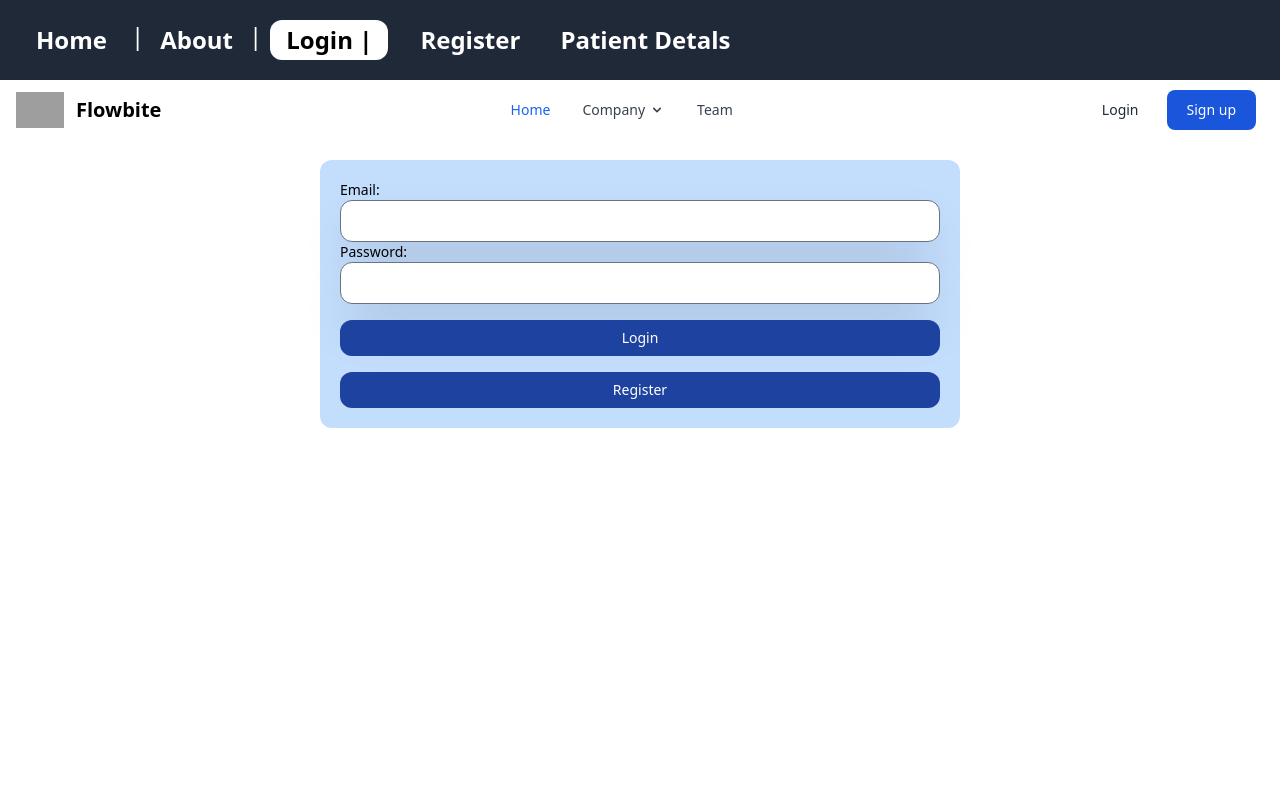
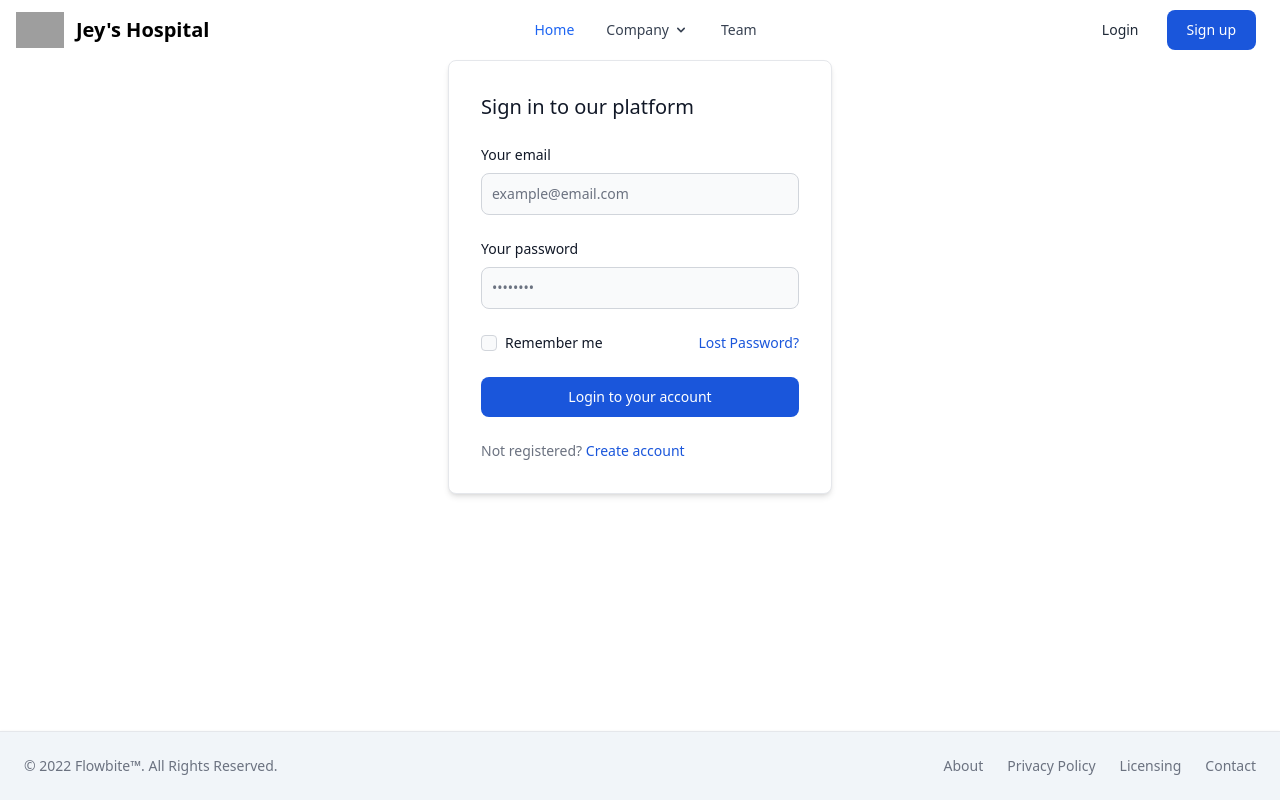
Before and after one commit to AkumuJey/healthbio, a Vue app: page /login in a window 1280 px wide. Built offline with nearby package versions, Linux system fonts and the light colour scheme; no server answers; grey boxes are pictures that could not be loaded.

Commit message:
Footer and Sign Up modifications

```diff
--- a/src/App.vue
+++ b/src/App.vue
@@ -1,23 +1,15 @@
 <template>
-    <div>
-      <nav class="bg-gray-800 text-2xl text-white text-center p-5 sticky top-0 w-screen flex flex-row">
-        <router-link :to="{ name: 'home' }" class="font-bold mr-2 px-4 py-1 rounded-xl" >Home</router-link> |
-        <router-link :to="{ name: 'about' }" class="font-bold mx-2 px-2 py-1 rounded-xl">About</router-link> |
-        <router-link :to="{ name: 'login' }" class="font-bold px-4 py-1 ml-2 mr-2 rounded-xl" v-if="!isLoggedIn">Login  | </router-link>
-        <router-link :to="{ name: 'signUp' }" class="font-bold px-4 py-1 ml-2 rounded-xl">Register</router-link>
-        <router-link :to="{ name: 'PatientDetails' }" class="font-bold px-4 py-1 ml-2 rounded-xl">Patient Detals</router-link>
-        <button class="" @click="handleSignOut" v-if="isLoggedIn">Sign Out</button>
-      </nav>
-
+    <div class="bg-white dark:bg-gray-900">
       <nav class="bg-white border-gray-200 px-2 md:px-4 py-2.5 dark:bg-gray-900">
         <div class="flex flex-wrap justify-between items-center mx-auto max-w-screen-xl">
             <a href="https://flowbite.com" class="flex items-center">
                 <img src="https://flowbite.com/docs/images/logo.svg" class="mr-3 h-6 sm:h-9" alt="Flowbite Logo" />
-          <span class="self-center text-xl font-semibold whitespace-nowrap dark:text-white">Flowbite</span>
+                <span class="self-center text-xl font-semibold whitespace-nowrap dark:text-white">Jey's Hospital</span>
             </a>
             <div class="flex items-center md:order-2">
-          <a href="#" class="text-gray-800 dark:text-white hover:bg-gray-50 focus:ring-4 focus:ring-gray-300 font-medium rounded-lg text-sm px-4 py-2 md:px-5 md:py-2.5 mr-1 md:mr-2 dark:hover:bg-gray-700 focus:outline-none dark:focus:ring-gray-800">Login</a>
-          <a href="#" class="text-white bg-blue-700 hover:bg-blue-800 focus:ring-4 focus:ring-blue-300 font-medium rounded-lg text-sm px-4 py-2 md:px-5 md:py-2.5 mr-1 md:mr-2 dark:bg-blue-600 dark:hover:bg-blue-700 focus:outline-none dark:focus:ring-blue-800">Sign up</a>
+                <router-link :to="{ name: 'login' }" class="text-gray-800 dark:text-white hover:bg-gray-50 focus:ring-4 focus:ring-gray-300 font-medium rounded-lg text-sm px-4 py-2 md:px-5 md:py-2.5 mr-1 md:mr-2 dark:hover:bg-gray-700 focus:outline-none dark:focus:ring-gray-800" v-if="!isLoggedIn">Login</router-link>
+                <button class="text-gray-800 dark:text-white hover:bg-gray-50 focus:ring-4 focus:ring-gray-300 font-medium rounded-lg text-sm px-4 py-2 md:px-5 md:py-2.5 mr-1 md:mr-2 dark:hover:bg-gray-700 focus:outline-none dark:focus:ring-gray-800" v-if="isLoggedIn" @click="handleSignOut">Sign out</button>
+                <router-link :to="{ name: 'signUp' }" class="text-white bg-blue-700 hover:bg-blue-800 focus:ring-4 focus:ring-blue-300 font-medium rounded-lg text-sm px-4 py-2 md:px-5 md:py-2.5 mr-1 md:mr-2 dark:bg-blue-600 dark:hover:bg-blue-700 focus:outline-none dark:focus:ring-blue-800">Sign up</router-link>
                 <button data-collapse-toggle="mega-menu-icons" type="button" class="inline-flex items-center p-2 ml-1 text-sm text-gray-500 rounded-lg md:hidden hover:bg-gray-100 focus:outline-none focus:ring-2 focus:ring-gray-200 dark:text-gray-400 dark:hover:bg-gray-700 dark:focus:ring-gray-600" aria-controls="mega-menu-icons" aria-expanded="false">
                     <span class="sr-only">Open main menu</span>
                     <svg aria-hidden="true" class="w-6 h-6" fill="currentColor" viewBox="0 0 20 20" xmlns="http://www.w3.org/2000/svg"><path fill-rule="evenodd" d="M3 5a1 1 0 011-1h12a1 1 0 110 2H4a1 1 0 01-1-1zM3 10a1 1 0 011-1h12a1 1 0 110 2H4a1 1 0 01-1-1zM3 15a1 1 0 011-1h12a1 1 0 110 2H4a1 1 0 01-1-1z" clip-rule="evenodd"></path></svg>
@@ -26,7 +18,7 @@
             <div id="mega-menu-icons" class="hidden justify-between items-center w-full md:flex md:w-auto md:order-1">
                 <ul class="flex flex-col mt-4 text-sm font-medium md:flex-row md:space-x-8 md:mt-0">
                     <li>
-                  <a href="#" class="block py-2 pr-4 pl-3 text-blue-600 border-b border-gray-100 hover:bg-gray-50 md:hover:bg-transparent md:border-0 md:hover:text-blue-600 md:p-0 dark:text-blue-500 md:dark:hover:text-blue-500 dark:hover:bg-gray-700 dark:hover:text-blue-500 md:dark:hover:bg-transparent dark:border-gray-700" aria-current="page">Home</a>
+                        <router-link :to="{ name: 'home' }" class="block py-2 pr-4 pl-3 text-blue-600 border-b border-gray-100 hover:bg-gray-50 md:hover:bg-transparent md:border-0 md:hover:text-blue-600 md:p-0 dark:text-blue-500 md:dark:hover:text-blue-500 dark:hover:bg-gray-700 dark:hover:text-blue-500 md:dark:hover:bg-transparent dark:border-gray-700" aria-current="page">Home</router-link>
                     </li>
                     <li>
                         <button id="mega-menu-icons-dropdown-button" data-dropdown-toggle="mega-menu-icons-dropdown" class="flex justify-between items-center py-2 pr-4 pl-3 w-full font-medium text-gray-700 border-b border-gray-100 md:w-auto hover:bg-gray-50 md:hover:bg-transparent md:border-0 md:hover:text-blue-600 md:p-0 dark:text-gray-400 md:dark:hover:text-blue-500 dark:hover:bg-gray-700 dark:hover:text-blue-500 md:dark:hover:bg-transparent dark:border-gray-700">
@@ -37,11 +29,11 @@
                             <div class="p-4 pb-0 text-gray-900 md:pb-4 dark:text-white">
                                 <ul class="space-y-4" aria-labelledby="mega-menu-icons-dropdown-button">
                                     <li>
-                                  <a href="#" class="flex items-center text-gray-500 dark:text-gray-400 hover:text-blue-600 dark:hover:text-blue-500 group">
+                                        <router-link :to="{ name: 'about' }" class="flex items-center text-gray-500 dark:text-gray-400 hover:text-blue-600 dark:hover:text-blue-500 group">
                                             <span class="sr-only">About us</span>
                                             <svg class="mr-2 w-4 h-4 text-gray-400 dark:text-gray-500 group-hover:text-blue-600 dark:group-hover:text-blue-500" aria-hidden="true" focusable="false" fill="currentColor" viewBox="0 0 20 20" xmlns="http://www.w3.org/2000/svg"><path fill-rule="evenodd" d="M18 10a8 8 0 11-16 0 8 8 0 0116 0zm-7-4a1 1 0 11-2 0 1 1 0 012 0zM9 9a1 1 0 000 2v3a1 1 0 001 1h1a1 1 0 100-2v-3a1 1 0 00-1-1H9z" clip-rule="evenodd"></path></svg>
                                             About Us
-                                  </a>
+                                        </router-link>
                                     </li>
                                     <li>
                                         <a href="#" class="flex items-center text-gray-500 dark:text-gray-400 hover:text-blue-600 dark:hover:text-blue-500 group">
@@ -134,6 +126,25 @@
       </nav>
 
       <router-view />
+
+      <footer class="fixed bottom-0 left-0 z-20 p-4 w-full bg-slate-100 border-t border-gray-200 shadow md:flex md:items-center md:justify-between md:p-6 dark:bg-gray-800 dark:border-gray-600">
+        <span class="text-sm text-gray-500 sm:text-center dark:text-gray-400">© 2022 <a href="https://flowbite.com/" class="hover:underline">Flowbite™</a>. All Rights Reserved.
+        </span>
+        <ul class="flex flex-wrap items-center mt-3 text-sm text-gray-500 dark:text-gray-400 sm:mt-0">
+            <li>
+                <a href="#" class="mr-4 hover:underline md:mr-6 ">About</a>
+            </li>
+            <li>
+                <a href="#" class="mr-4 hover:underline md:mr-6">Privacy Policy</a>
+            </li>
+            <li>
+                <a href="#" class="mr-4 hover:underline md:mr-6">Licensing</a>
+            </li>
+            <li>
+                <a href="#" class="hover:underline">Contact</a>
+            </li>
+        </ul>
+      </footer>
     </div>
 </template>
 
@@ -170,13 +181,4 @@ const handleSignOut = () => {
 <style>
 
 
-nav a.router-link-exact-active {
-  color: black;
-  background: white;
-}
-nav button a.router-link-exact-active {
-  color: black;
-  background: white;
-}
-
 </style>
--- a/src/views/AboutView.vue
+++ b/src/views/AboutView.vue
@@ -1,37 +1,5 @@
 <template>
     <div class="w-full h-full bg-blue-200 sm:bg-white grid place-content-evenly place-items-center">
-
-<nav class="bg-white px-2 sm:px-4 py-2.5 dark:bg-gray-900 fixed w-full z-20 top-0 left-0 border-b border-gray-200 dark:border-gray-600">
-    <div class="container flex flex-wrap items-center justify-between mx-auto">
-    <a href="https://flowbite.com/" class="flex items-center">
-        <img src="https://flowbite.com/docs/images/logo.svg" class="h-6 mr-3 sm:h-9" alt="Flowbite Logo">
-        <span class="self-center text-xl font-semibold whitespace-nowrap dark:text-white">Flowbite</span>
-    </a>
-    <div class="flex md:order-2">
-        <button type="button" class="text-white bg-blue-700 hover:bg-blue-800 focus:ring-4 focus:outline-none focus:ring-blue-300 font-medium rounded-lg text-sm px-5 py-2.5 text-center mr-3 md:mr-0 dark:bg-blue-600 dark:hover:bg-blue-700 dark:focus:ring-blue-800">Get started</button>
-        <button data-collapse-toggle="navbar-sticky" type="button" class="inline-flex items-center p-2 text-sm text-gray-500 rounded-lg md:hidden hover:bg-gray-100 focus:outline-none focus:ring-2 focus:ring-gray-200 dark:text-gray-400 dark:hover:bg-gray-700 dark:focus:ring-gray-600" aria-controls="navbar-sticky" aria-expanded="false">
-          <span class="sr-only">Open main menu</span>
-          <svg class="w-6 h-6" aria-hidden="true" fill="currentColor" viewBox="0 0 20 20" xmlns="http://www.w3.org/2000/svg"><path fill-rule="evenodd" d="M3 5a1 1 0 011-1h12a1 1 0 110 2H4a1 1 0 01-1-1zM3 10a1 1 0 011-1h12a1 1 0 110 2H4a1 1 0 01-1-1zM3 15a1 1 0 011-1h12a1 1 0 110 2H4a1 1 0 01-1-1z" clip-rule="evenodd"></path></svg>
-      </button>
-    </div>
-    <div class="items-center justify-between hidden w-full md:flex md:w-auto md:order-1" id="navbar-sticky">
-      <ul class="flex flex-col p-4 mt-4 border border-gray-100 rounded-lg bg-gray-50 md:flex-row md:space-x-8 md:mt-0 md:text-sm md:font-medium md:border-0 md:bg-white dark:bg-gray-800 md:dark:bg-gray-900 dark:border-gray-700">
-        <li>
-          <a href="#" class="block py-2 pl-3 pr-4 text-white bg-blue-700 rounded md:bg-transparent md:text-blue-700 md:p-0 dark:text-white" aria-current="page">Home</a>
-        </li>
-        <li>
-          <a href="#" class="block py-2 pl-3 pr-4 text-gray-700 rounded hover:bg-gray-100 md:hover:bg-transparent md:hover:text-blue-700 md:p-0 md:dark:hover:text-white dark:text-gray-400 dark:hover:bg-gray-700 dark:hover:text-white md:dark:hover:bg-transparent dark:border-gray-700">About</a>
-        </li>
-        <li>
-          <a href="#" class="block py-2 pl-3 pr-4 text-gray-700 rounded hover:bg-gray-100 md:hover:bg-transparent md:hover:text-blue-700 md:p-0 md:dark:hover:text-white dark:text-gray-400 dark:hover:bg-gray-700 dark:hover:text-white md:dark:hover:bg-transparent dark:border-gray-700">Services</a>
-        </li>
-        <li>
-          <a href="#" class="block py-2 pl-3 pr-4 text-gray-700 rounded hover:bg-gray-100 md:hover:bg-transparent md:hover:text-blue-700 md:p-0 md:dark:hover:text-white dark:text-gray-400 dark:hover:bg-gray-700 dark:hover:text-white md:dark:hover:bg-transparent dark:border-gray-700">Contact</a>
-        </li>
-      </ul>
-    </div>
-    </div>
-  </nav>
 
      <div v-for="i in body" :key="i.id" class="bg-blue-200 p-5 mt-5 rounded-xl w-3/4 sm:w-4/5 shadow-md">
        <h1 class="text-center text-xl font-bold">{{ i.title }}</h1>
--- a/src/views/Login.vue
+++ b/src/views/Login.vue
@@ -1,16 +1,31 @@
 <template>
     <div class="grid h-full w-full bg-white">
-      <div class="w-inline-grid sm:w-1/2 mx-auto rounded-3xl text-sm mt-5">
-        <form id="signin-form" @submit.prevent="signInRequest" class="bg-blue-200 p-5 rounded-xl">
-          <label for="email" class="">Email:</label>
-          <input type="email" v-model="email" name="email" id="email" class="w-full rounded-xl shadow-2xl focus:outline-none p-2">
-          <label for="password" class="">Password:</label>
-          <input type="password" v-model="password" name="password" id="password" class="w-full rounded-xl shadow-2xl focus:outline-none p-2">
-          <p v-if="errMsg" class="text-red-700">{{ errMsg }}</p>
-          <button type="submit" class="bg-blue-800 hover:bg-blue-600 p-2 w-full my-4 rounded-xl text-white">Login</button>
-          <div class="grid grid-flow-col text-white">
-            <router-link  class="p-2 text-center block bg-blue-800 hover:bg-blue-600 rounded-xl text-white" :to="{name : 'signUp'}">Register</router-link>
-          </div>
+
+      <div class="w-full max-w-sm p-4 bg-white border border-gray-200 rounded-lg shadow-md sm:p-6 md:p-8 mx-auto mb-5 dark:bg-gray-800 dark:border-gray-700">
+        <form class="space-y-6" @submit.prevent="signInRequest">
+            <h5 class="text-xl font-medium text-gray-900 dark:text-white">Sign in to our platform</h5>
+            <div>
+                <label for="email" class="block mb-2 text-sm font-medium text-gray-900 dark:text-white">Your email</label>
+                <input v-model="email" type="email" name="email" id="email" class="bg-gray-50 border border-gray-300 text-gray-900 text-sm rounded-lg focus:ring-blue-500 focus:border-blue-500 block w-full p-2.5 dark:bg-gray-600 dark:border-gray-500 dark:placeholder-gray-400 dark:text-white" placeholder="example@email.com" required>
+            </div>
+            <div>
+                <label for="password" class="block mb-2 text-sm font-medium text-gray-900 dark:text-white">Your password</label>
+                <input v-model="password" type="password" name="password" id="password" placeholder="••••••••" class="bg-gray-50 border border-gray-300 text-gray-900 text-sm rounded-lg focus:ring-blue-500 focus:border-blue-500 block w-full p-2.5 dark:bg-gray-600 dark:border-gray-500 dark:placeholder-gray-400 dark:text-white" required>
+                <p v-if="errMsg" class="text-red-700">{{ errMsg }}</p>
+            </div>
+            <div class="flex items-start">
+                <div class="flex items-start">
+                    <div class="flex items-center h-5">
+                        <input id="remember" type="checkbox" value="" class="w-4 h-4 border border-gray-300 rounded bg-gray-50 focus:ring-3 focus:ring-blue-300 dark:bg-gray-700 dark:border-gray-600 dark:focus:ring-blue-600 dark:ring-offset-gray-800" required>
+                    </div>
+                    <label for="remember" class="ml-2 text-sm font-medium text-gray-900 dark:text-gray-300">Remember me</label>
+                </div>
+                <a href="#" class="ml-auto text-sm text-blue-700 hover:underline dark:text-blue-500">Lost Password?</a>
+            </div>
+            <button type="submit" class="w-full text-white bg-blue-700 hover:bg-blue-800 focus:ring-4 focus:outline-none focus:ring-blue-300 font-medium rounded-lg text-sm px-5 py-2.5 text-center dark:bg-blue-600 dark:hover:bg-blue-700 dark:focus:ring-blue-800">Login to your account</button>
+            <div class="text-sm font-medium text-gray-500 dark:text-gray-300">
+                Not registered? <router-link :to="{name : 'signUp'}" class="text-blue-700 hover:underline dark:text-blue-500">Create account</router-link>
+            </div>
         </form>
       </div>
     </div>
--- a/tailwind.config.js
+++ b/tailwind.config.js
@@ -11,5 +11,5 @@ module.exports = {
   plugins: [
     require('flowbite/plugin')
   ],
-  darkMode: 'class'
+  darkMode: 'media'
 }
```
Also changed, not shown: src/views/SignUp.vue (+7 -2 lines). Lines whose indentation alone changed are shown as unchanged.
